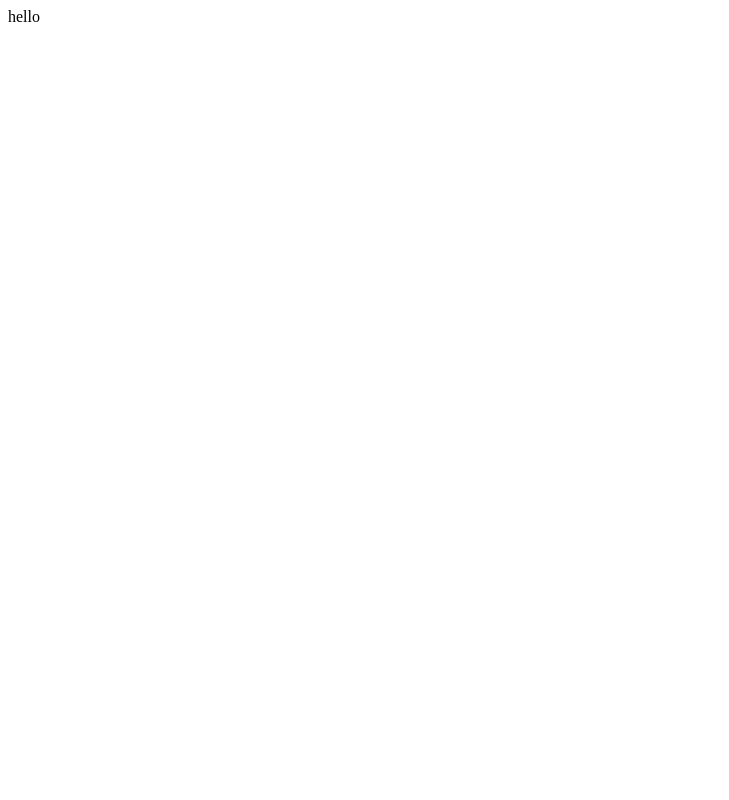
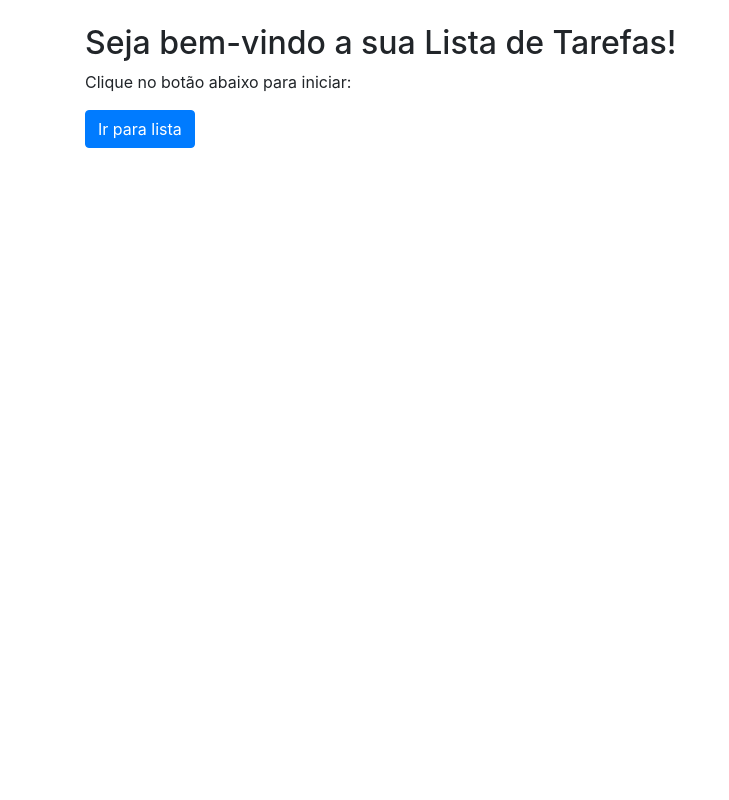
Before and after one commit to lcrossi/django-pro, a Django app: page / in a window 1280 px wide. Before the commit the part shown is almost empty. Shown: the whole page, without its empty margins (0-729 px from the left). Run offline with Django 3.2, Linux system fonts and the light colour scheme; some libraries are stand-ins or nearby versions.

Commit message:
[Feat]: landing page with redirect button

```diff
--- a/webdev/home_view.py
+++ b/webdev/home_view.py
@@ -3,5 +3,5 @@ from django.shortcuts import render
 
 
 def home(request):
-    return HttpResponse('hello')
-    # return render(request, 'landingPage.html')
+    #return HttpResponse('hello')
+    return render(request, 'landingPage.html')
--- a/webdev/tarefas/templates/landingPage.html
+++ b/webdev/tarefas/templates/landingPage.html
@@ -4,9 +4,21 @@
     <meta charset="UTF-8">
     <meta http-equiv="X-UA-Compatible" content="IE=edge">
     <meta name="viewport" content="width=device-width, initial-scale=1.0">
+    <link rel="stylesheet" href="//stackpath.bootstrapcdn.com/bootstrap/4.5.0/css/bootstrap.min.css"
+          integrity="sha384-9aIt2nRpC12Uk9gS9baDl411NQApFmC26EwAOH8WgZl5MYYxFfc+NcPb1dKGj7Sk" crossorigin="anonymous">
     <title>Lista de Tarefas</title>
 </head>
 <body>
-    <div>Welcome to landingPage</div>
+    <div class="container">
+        <br>
+        <h2>Seja bem-vindo a sua Lista de Tarefas!</h2>
+        <p>Clique no botão abaixo para iniciar:</p>
+        <button type="button" class="btn btn-primary" onclick="goToTasks()">Ir para lista</button>
+    </div>
 </body>
+<script>
+    function goToTasks() {
+        window.location.href = "http://127.0.0.1:8000/tarefas/"
+    }
+</script>
 </html>
```
